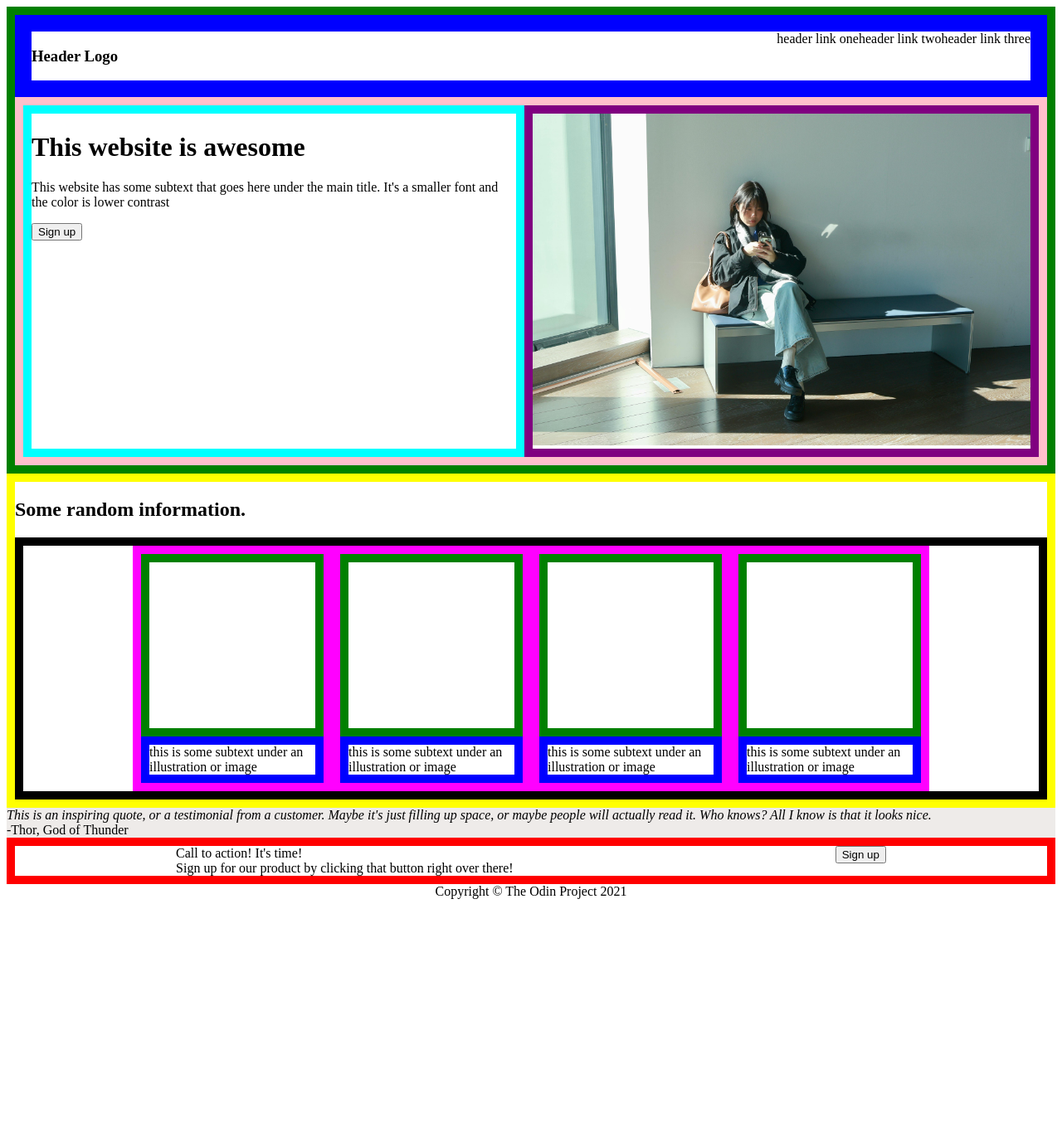
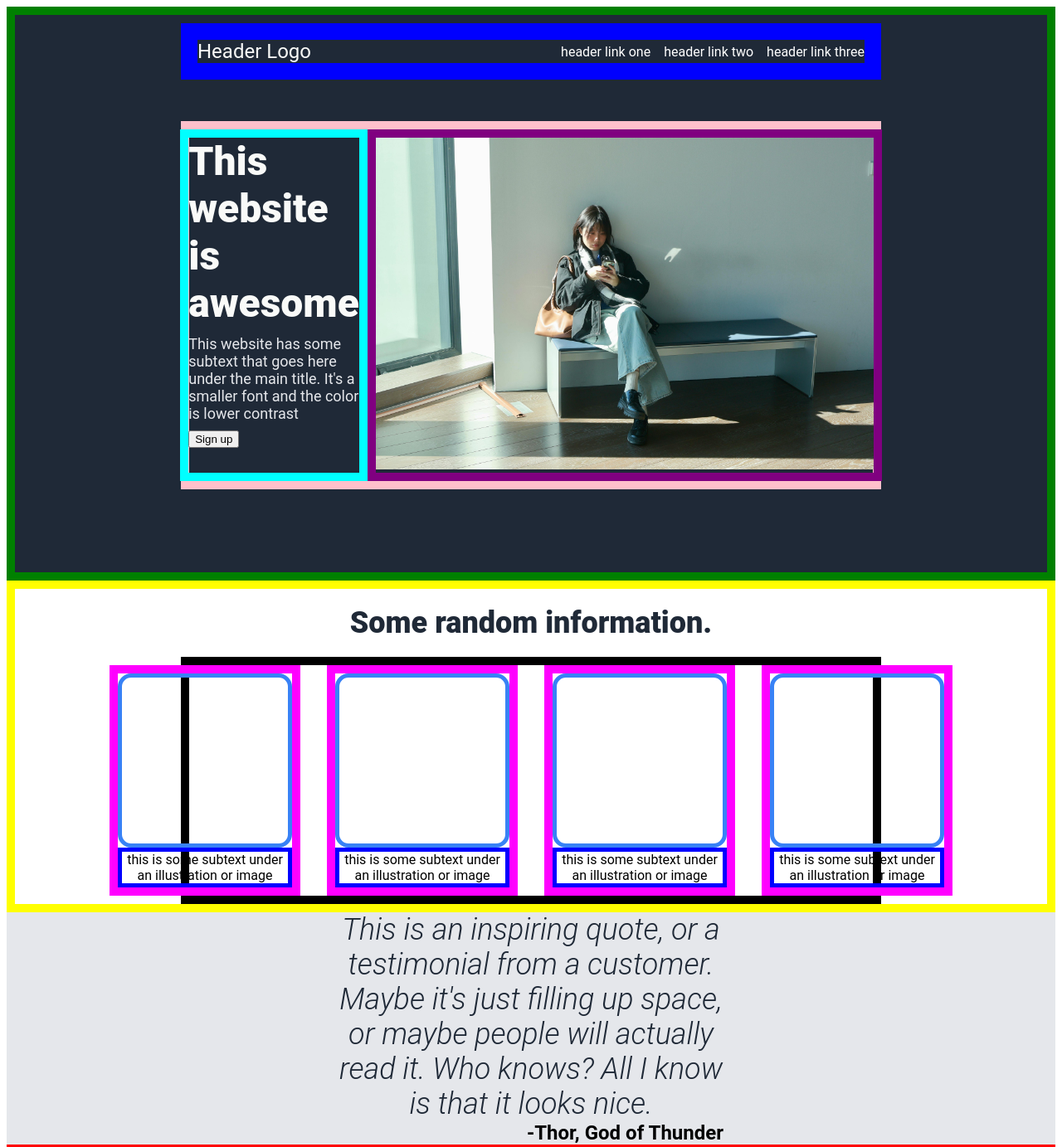
Before and after one commit to zsouza1/odin-landing-page, a plain HTML site: page index.html in a window 1280 px wide. Shown: the top 1383 px of the page at 83% size. Before the commit the page ends 1092 px from the top, so only its background shows below. Drawn offline with Linux system fonts and the light colour scheme.

Commit message:
Add intial css
Added basic css randomly. Be more structured in future

```diff
--- a/index.html
+++ b/index.html
@@ -7,10 +7,11 @@
     <title>Landing Page</title>
     <link rel="stylesheet" href="style.css">
 </head>
+
 <body>
     <div class="header">
         <div class="upper-header">
-            <div><h3>Header Logo</h3></div>
+            <div class="logo">Header Logo</div>
             <div class="header-topr">
                 <ul>header link one</ul>
                 <ul>header link two</ul>
@@ -19,8 +20,8 @@
         </div>
         <div class="header-main">
             <div class="header-left">
-                <h1>This website is awesome</h1>
-                <p>This website has some subtext that goes here under the main title. It's a smaller font and the color is lower contrast</p>
+                <div class="awesome">This website is awesome</div>
+                <div class="subtext">This website has some subtext that goes here under the main title. It's a smaller font and the color is lower contrast</div>
                 <div class="button">
                     <button>Sign up</button>
                 </div>
@@ -32,7 +33,7 @@
     </div>
 
     <div class="body-one">
-        <h2>Some random information.</h2>
+        <div class="random">Some random information.</div>
         <div class="boxes">
             <div class="box">
                 <div class="one"></div>
@@ -55,7 +56,7 @@
 
     <div class="body-two">
         <div class="quote">
-            <div class="quote-text"><em>This is an inspiring quote, or a testimonial from a customer. Maybe it's just filling up space, or maybe people will actually read it. Who knows? All I know is that it looks nice.</em></div>
+            <div class="quote-text">This is an inspiring quote, or a testimonial from a customer. Maybe it's just filling up space, or maybe people will actually read it. Who knows? All I know is that it looks nice.</div>
             <div class="thor">-Thor, God of Thunder</div>
         </div>
     </div>
@@ -75,5 +76,7 @@
     <div class="footer">
         <div>Copyright © The Odin Project 2021</div>
     </div>
+
+
 </body>
 </html>
--- a/style.css
+++ b/style.css
@@ -1,15 +1,39 @@
+body {
+    font-family: Roboto;
+}
+
 .header {
     border: 10px green solid;
+    background-color: #1F2937;
+    color: white;
+    padding-left: 200px;
+    padding-right: 200px;
+    padding-bottom: 100px;
+}
+
+.logo {
+    color: #F9FAF8;
+    font-size: 24px;
+    align-items: center;
 }
 
 .upper-header {
     border: 20px blue solid;
     display: flex;
     justify-content: space-between;
+    margin: 10px 0 50px 0;
+}
+
+.awesome {
+    font-size: 48px;
+    color: #F9FAF8;
+    font-weight: 900;
 }
 
 .header-topr {
     display: flex;
+    gap: 1rem;
+    align-items: center;
 }
 
 .header-topr ul {
@@ -26,6 +50,16 @@
 
 .header-left {
     border: 10px solid cyan;
+    display: flex;
+    flex-direction: column;
+    align-items: flex-start;
+    max-width: 600px;
+    gap: 10px;
+}
+
+.subtext {
+    font-size: 18px;
+    color: #E5E7EB;
 }
 
 .header-right {
@@ -34,12 +68,23 @@
 
 .body-one {
     border: 10px solid yellow;
+    padding-left: 200px;
+    padding-right: 200px;
+}
+
+.random {
+    font-size: 36px;
+    color: #1F2937;
+    font-weight: 900;
+    text-align: center;
+    padding: 20px 0;
 }
 
 .boxes {
     border: 10px solid black;
     display: flex;
     justify-content: center;
+    gap: 2rem;
 }
 
 .box {
@@ -47,24 +92,49 @@
 }
 
 .one {
-    border: 10px solid green;
+    border: 5px solid #3882F6;
+    border-radius: 1rem;
     height: 200px;
     width: 200px;
 }
 
 .box-text {
-    border: 10px solid blue;
+    border: 5px solid blue;
     display: flex;
     flex-wrap: wrap;
+    text-align: center;
     max-width: 200px;
 }
 
 .body-two {
-    background: rgb(238, 235, 233);
+    background: #E5E7EB;
+    padding-left: 200px;
+    padding-right: 200px;
+}
+
+.quote {
+    padding-left: 200px;
+    padding-right: 200px;
+}
+
+.quote-text {
+    font-size: 36px;
+    font-style: italic;
+    font-weight: 300;
+    color: #1F2937;
+    text-align: center;
+}
+
+.thor {
+    text-align: right;
+    font-weight: 700;
+    font-size: 24px;
 }
 
 .body-three {
     border: 10px solid red;
+    padding-left: 200px;
+    padding-right: 200px;
 }
 
 .ad {
@@ -76,4 +146,6 @@
     display: flex;
     justify-content: center;
     align-items: center;
+    background-color: #1F2937;
+    color: #F9FAF8;
 }
```
